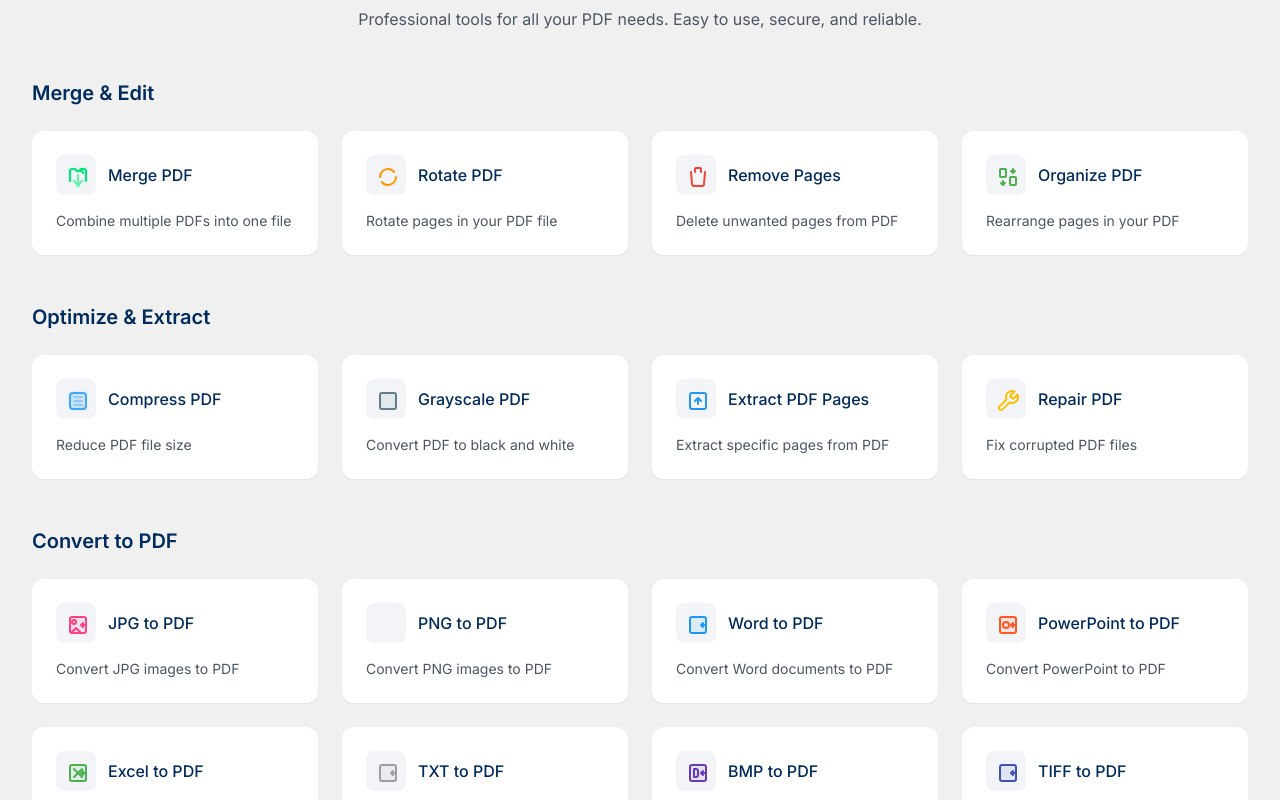
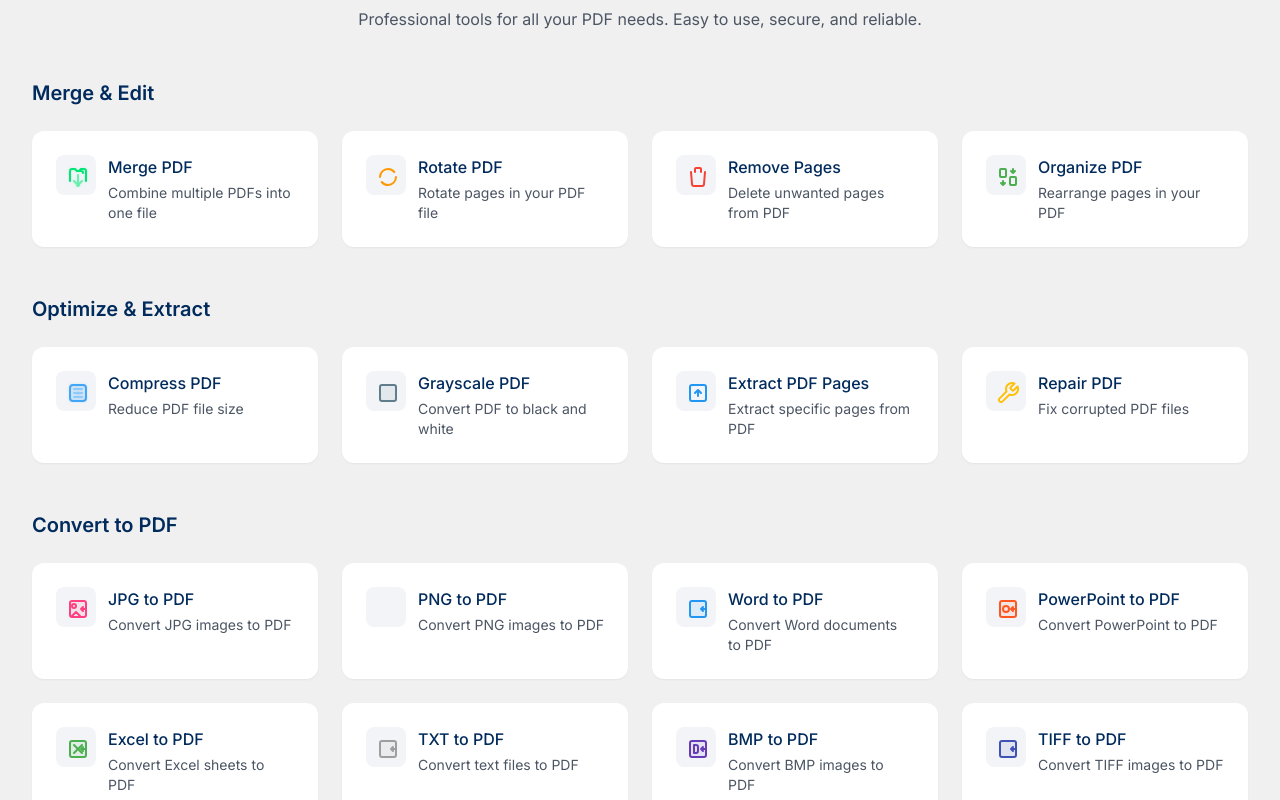
Before and after one commit to HammadAliRavian/pdf-devices-mockup1, a Next.js app: page / in a window 1280 px wide. Shown: the part 1060-1860 px from the top of the page. Built offline with nearby package versions, Linux system fonts and the light colour scheme.

Commit message:
Edit icons engagement

```diff
--- a/app/page.js
+++ b/app/page.js
@@ -265,23 +265,25 @@ export default function Home() {
                     <Link
                       key={index}
                       href={`/${tool.path}`}
-                      className="group p-4 sm:p-6 bg-white rounded-xl shadow-sm hover:shadow-md transition-all duration-300 flex flex-col space-y-3 sm:space-y-4"
+                      className="group p-4 sm:p-6 bg-white rounded-xl shadow-sm hover:shadow-md transition-all duration-300"
                     >
-                      <div className="flex items-center space-x-3">
-                        <div className="flex-shrink-0 w-8 h-8 sm:w-10 sm:h-10 rounded-lg bg-[#002B5C]/5 flex items-center justify-center group-hover:bg-[#002B5C]/10 transition-colors duration-300">
+                      <div className="flex items-start space-x-3">
+                        <div className="flex-shrink-0 w-10 h-10 rounded-lg bg-[#002B5C]/5 flex items-center justify-center group-hover:bg-[#002B5C]/10 transition-colors duration-300">
                           {tool.icon && (
-                            <div className="w-4 h-4 sm:w-5 sm:h-5 text-[#002B5C]">
+                            <div className="w-5 h-5 text-[#002B5C]">
                               <tool.icon />
                             </div>
                           )}
                         </div>
-                        <h4 className="flex-1 font-medium text-[#002B5C] group-hover:text-[#009688] transition-colors duration-300 text-sm sm:text-base">
-                          {tool.name}
-                        </h4>
+                        <div className="flex-1 min-w-0">
+                          <h4 className="font-medium text-[#002B5C] group-hover:text-[#009688] transition-colors duration-300 text-sm sm:text-base mb-1">
+                            {tool.name}
+                          </h4>
+                          <p className="text-xs sm:text-sm text-gray-600 line-clamp-2">
+                            {tool.description}
+                          </p>
+                        </div>
                       </div>
-                      <p className="text-xs sm:text-sm text-gray-600 line-clamp-2">
-                        {tool.description}
-                      </p>
                     </Link>
                   ))}
                 </div>
```
